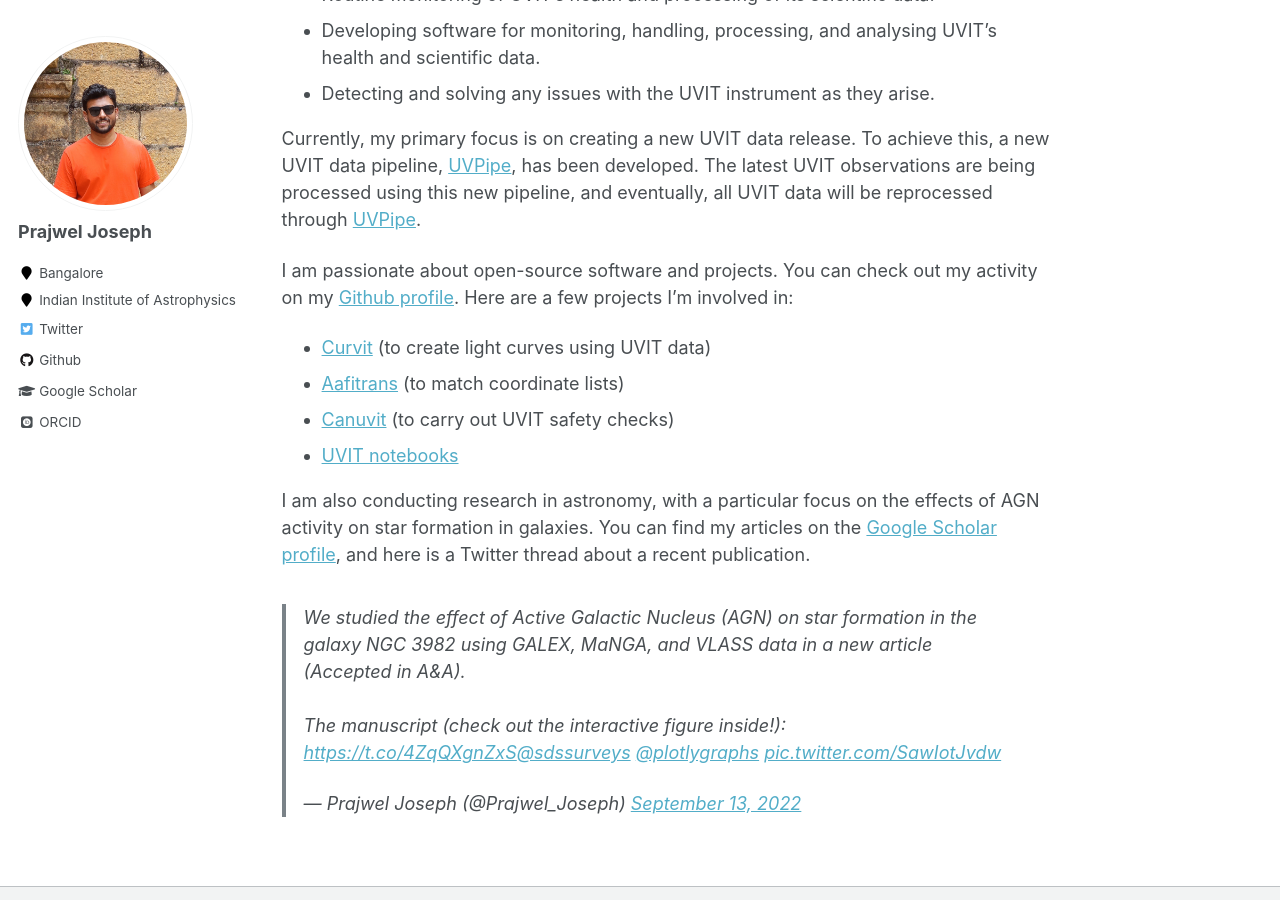
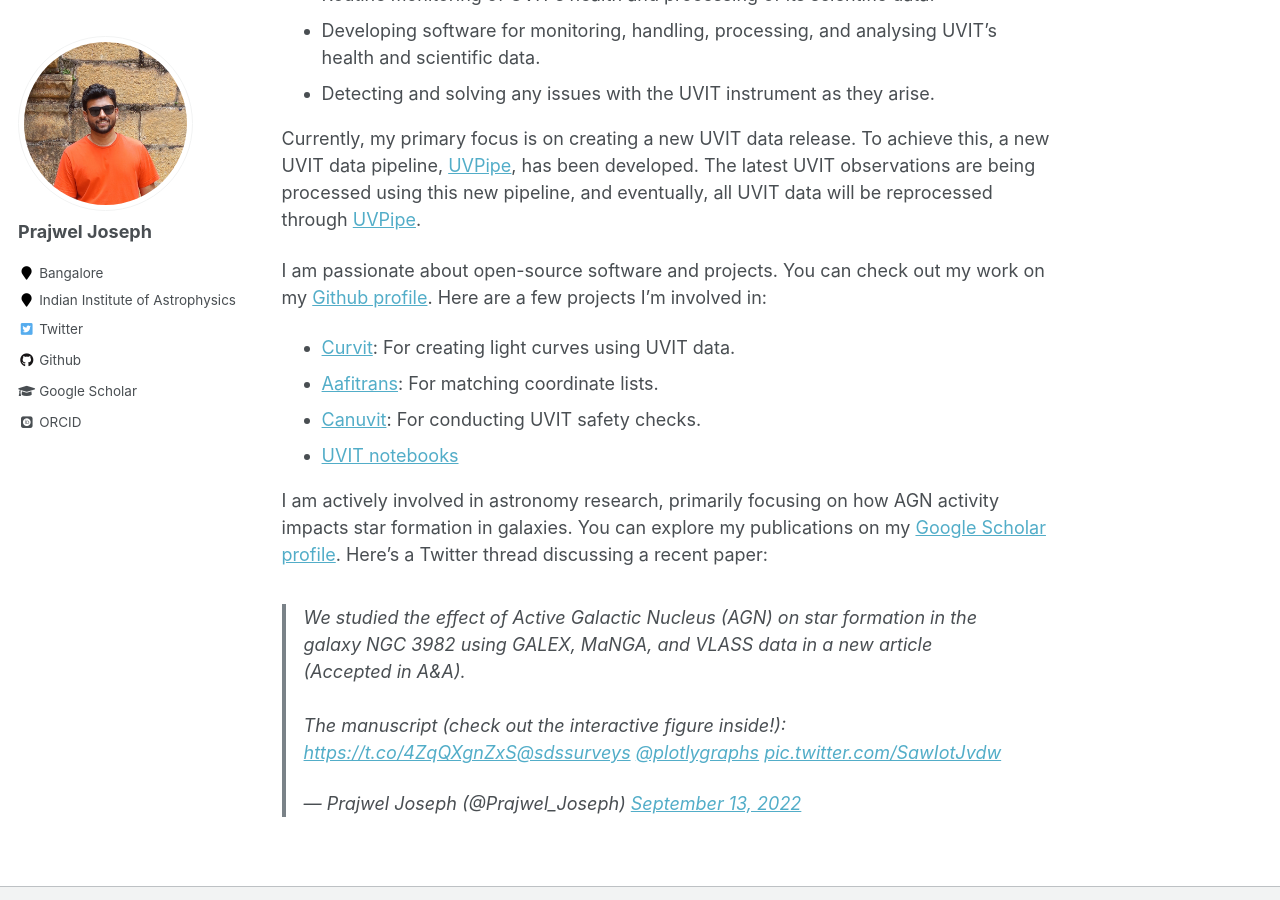
Before and after one commit to prajwel/prajwel.github.io, a Jekyll site: the page built from _pages/about.md, in a window 1280 px wide and 900 px high, scrolled down 411 px. Built offline with Jekyll 4.4.1, drawn with Linux system fonts in a browser that asks for light colours; some web fonts are replaced; comment, search, counter and statistics services are not loaded.

Commit message:
Update about.md

```diff
--- a/_pages/about.md
+++ b/_pages/about.md
@@ -19,13 +19,13 @@ I have been part of the UVIT POC since 2016. My job at the UVIT POC involves:
 
 Currently, my primary focus is on creating a new UVIT data release. To achieve this, a new UVIT data pipeline, <a href="https://github.com/prajwel/UVPipe">UVPipe</a>, has been developed. The latest UVIT observations are being processed using this new pipeline, and eventually, all UVIT data will be reprocessed through <a href="https://github.com/prajwel/UVPipe">UVPipe</a>.
 
-I am passionate about open-source software and projects. You can check out my activity on my <a href="https://github.com/prajwel">Github profile</a>. Here are a few projects I’m involved in:
-* <a href="https://curvit.readthedocs.io/en/latest/">Curvit</a> (to create light curves using UVIT data)
-* <a href="https://github.com/prajwel/aafitrans">Aafitrans</a> (to match coordinate lists)
-* <a href="https://github.com/prajwel/canuvit">Canuvit</a> (to carry out UVIT safety checks)
+I am passionate about open-source software and projects. You can check out my work on my <a href="https://github.com/prajwel">Github profile</a>. Here are a few projects I’m involved in:
+* <a href="https://curvit.readthedocs.io/en/latest/">Curvit</a>: For creating light curves using UVIT data.
+* <a href="https://github.com/prajwel/aafitrans">Aafitrans</a>: For matching coordinate lists.
+* <a href="https://github.com/prajwel/canuvit">Canuvit</a>: For conducting UVIT safety checks.
 * <a href="https://github.com/prajwel/UVIT_notebooks">UVIT notebooks</a>
 
 
-I am also conducting research in astronomy, with a particular focus on the effects of AGN activity on star formation in galaxies. You can find my articles on the <a href="https://scholar.google.co.in/citations?user=zSnUDggAAAAJ&hl=en">Google Scholar profile</a>, and here is a Twitter thread about a recent publication.
+I am actively involved in astronomy research, primarily focusing on how AGN activity impacts star formation in galaxies. You can explore my publications on my <a href="https://scholar.google.co.in/citations?user=zSnUDggAAAAJ&hl=en">Google Scholar profile</a>. Here's a Twitter thread discussing a recent paper:
 
 <blockquote class="twitter-tweet"><p lang="en" dir="ltr">We studied the effect of Active Galactic Nucleus (AGN) on star formation in the galaxy NGC 3982 using GALEX, MaNGA, and VLASS data in a new article (Accepted in A&amp;A).<br><br>The manuscript (check out the interactive figure inside!): <a href="https://t.co/4ZqQXgnZxS">https://t.co/4ZqQXgnZxS</a><a href="https://twitter.com/sdssurveys?ref_src=twsrc%5Etfw">@sdssurveys</a> <a href="https://twitter.com/plotlygraphs?ref_src=twsrc%5Etfw">@plotlygraphs</a> <a href="https://t.co/SawIotJvdw">pic.twitter.com/SawIotJvdw</a></p>&mdash; Prajwel Joseph (@Prajwel_Joseph) <a href="https://twitter.com/Prajwel_Joseph/status/1569528979098583040?ref_src=twsrc%5Etfw">September 13, 2022</a></blockquote> <script async src="https://platform.twitter.com/widgets.js" charset="utf-8"></script>
```
